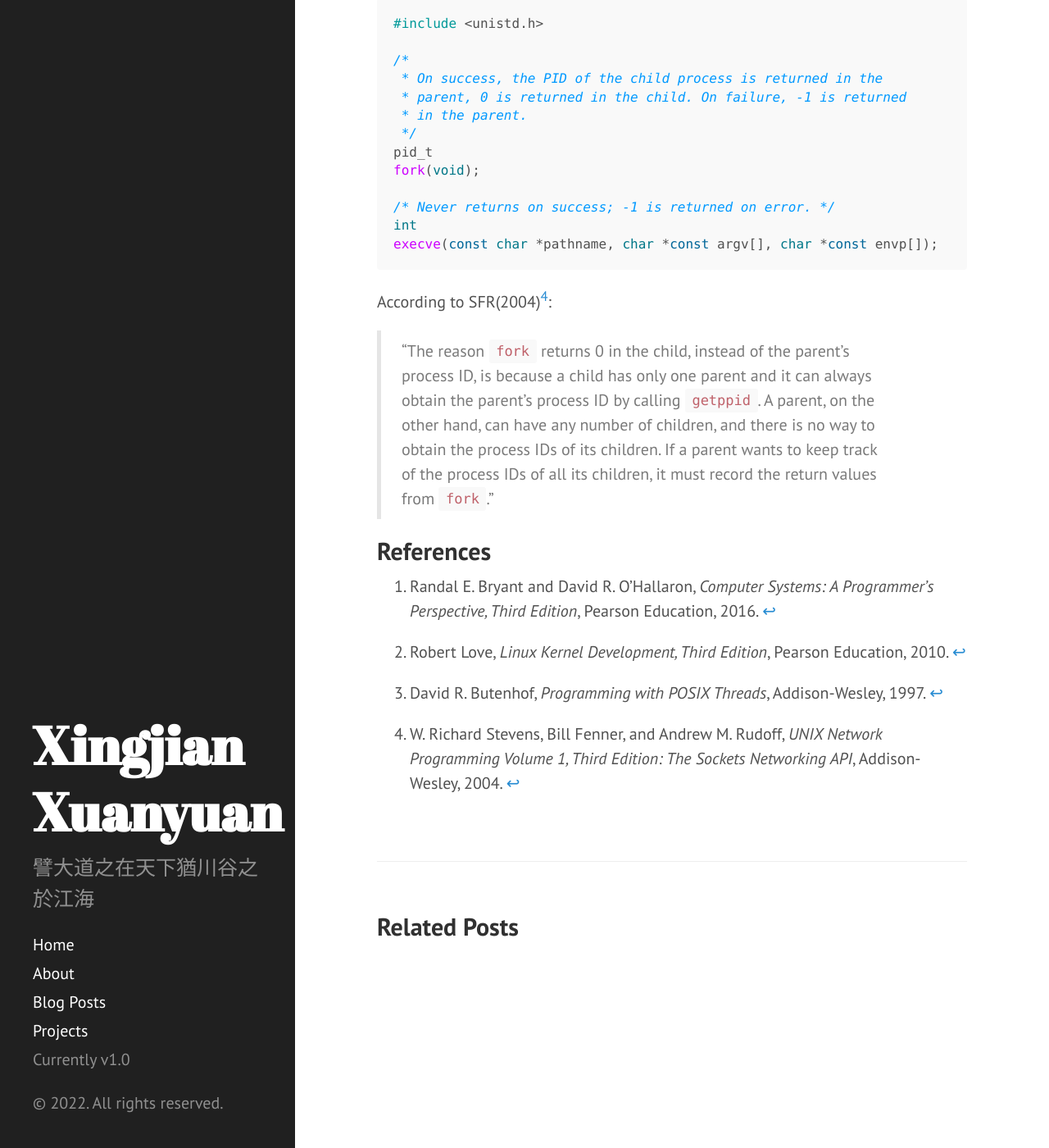
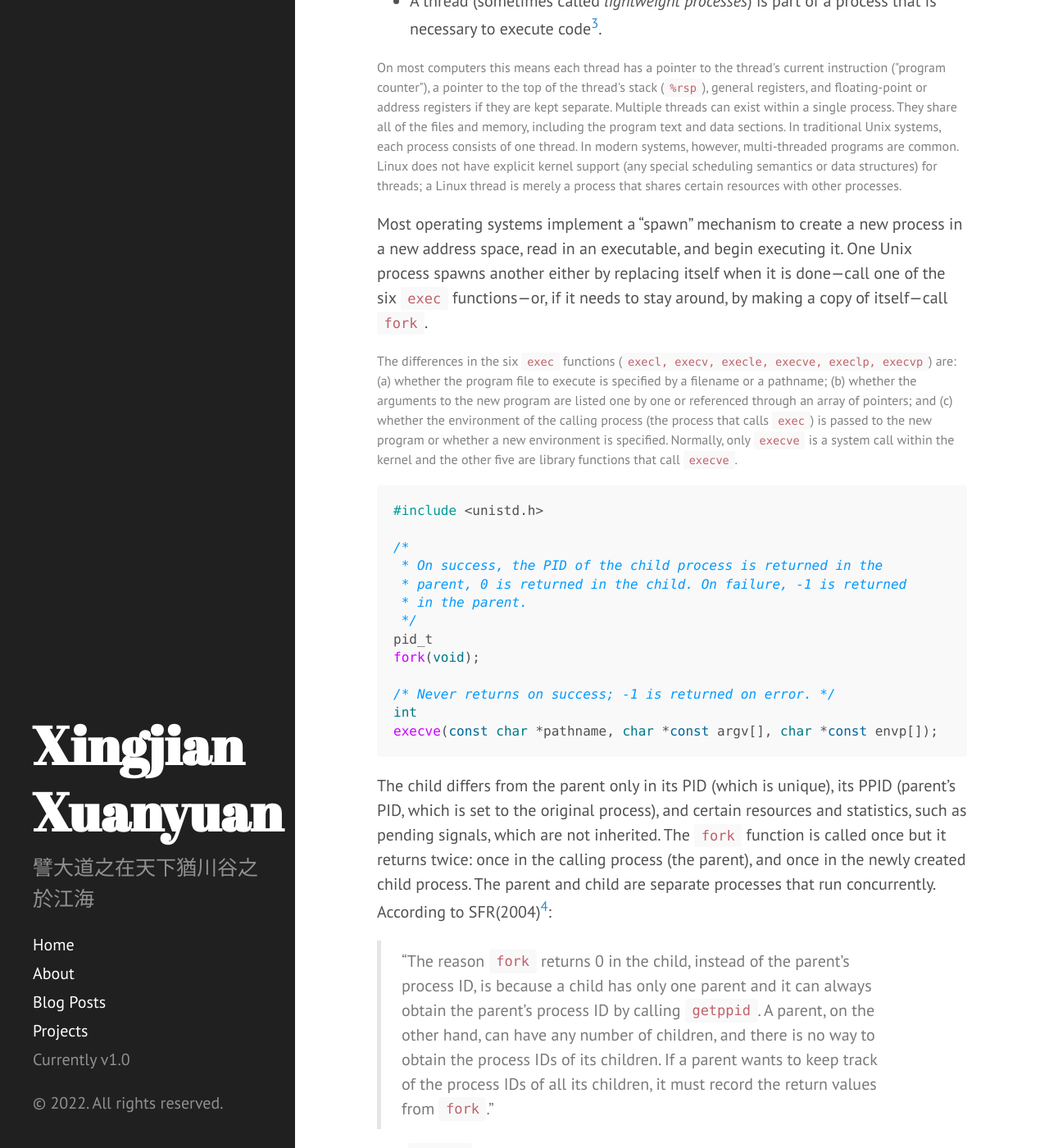
Before and after one commit to XingjianXuanyuan/XingjianXuanyuan.github.io, a Jekyll site: the page built from _posts/2021-12-25-fork-execve.md, in a window 1280 px wide and 1400 px high, scrolled down 1492 px. Shown: the whole window at 82% size. Built offline with Jekyll 4.4.1, drawn with Linux system fonts in a browser that asks for light colours; some of the changed text lies outside the part shown.

Commit message:
edit fork()

````diff
--- a/_posts/2021-12-25-fork-execve.md
+++ b/_posts/2021-12-25-fork-execve.md
@@ -20,6 +20,8 @@ The <a href="https://man7.org/linux/man-pages/index.html">Linux man pages</a> is
 
 <!-- excerpt-end -->
 
+The Linux **system calls**{: style="color: red"} (or *syscalls*) are the only means user applications have of interfacing with the kernel; they are the only legal entry point into the kernel other than exceptions and traps. In other words, the Linux kernel is concerned only with the system calls; it is important for the kernel to keep track of the potential use of a system call and keep the system call as general and flexible as possible. System calls are typically accessed via function calls defined in the **C library**{: style="color: red"}. The C library is used by all C programs and, because of C's nature, is easily wrapped by other programming languages for use in their programs.
+
 <br />
 ## Table of Contents
 {:.no_toc}
@@ -27,9 +29,9 @@ The <a href="https://man7.org/linux/man-pages/index.html">Linux man pages</a> is
 {:toc}
 <br />
 
-## Processes
+## The Concept of a Process
 
-"**Process**{: style="color: red"}" is viewed by many as one of the greatest abstraction in the history of computing. The notion of process provides us with the illusions that the program file we run, being the only objects in the system, has exclusive use of both the processor and the memory, and the processor executes the instructions in our program without interruption. The classic definition of a process is *an instance of a program in execution*[^1]. Processes are, however, more than just the executing program code (often called the **text section**{: style="color: red"} in Unix). They also include a set of resources such as open files and pending signals, internal operating system kernel data, processor state, a memory address space with one or more memory mappings, one or more **threads**{: style="color: red"} of execution (often shortened to *threads*), and a **data section**{: style="color: red"} containing global (as well as static) variables. The concepts of program, process, and thread might sometimes be confusing. To make clear:
+"**Process**{: style="color: red"}" is viewed by many as one of the greatest abstraction in the history of computing. The notion of process provides us with the illusions that the program file we run, being the only objects in the system, has exclusive use of both the processor and the memory, and the processor executes the instructions in our program without interruption. The classic definition of a process is *an instance of a program in execution*[^1]. Processes are more than just the executing program code (often called the **text section**{: style="color: red"} in Unix). They also include a set of resources such as open files and pending signals, internal operating system kernel data, processor state, a memory address space with one or more memory mappings, one or more **threads**{: style="color: red"} of execution (often shortened to *threads*), and a **data section**{: style="color: red"} containing global (as well as static) variables. The concepts of program, process, and thread might sometimes be confusing. To make clear:
 
 - A program itself is not a process; a process is an active program and related resources[^2].
 
@@ -37,6 +39,12 @@ The <a href="https://man7.org/linux/man-pages/index.html">Linux man pages</a> is
 
 <p style="color:gray; font-size:80%;">
 On most computers this means each thread has a pointer to the thread's current instruction ("program counter"), a pointer to the top of the thread's stack (<code>%rsp</code>), general registers, and floating-point or address registers if they are kept separate. Multiple threads can exist within a single process. They share all of the files and memory, including the program text and data sections. In traditional Unix systems, each process consists of one thread. In modern systems, however, multi-threaded programs are common. Linux does not have explicit kernel support (any special scheduling semantics or data structures) for threads; a Linux thread is merely a process that shares certain resources with other processes.
+</p>
+
+Most operating systems implement a "spawn" mechanism to create a new process in a new address space, read in an executable, and begin executing it. One Unix process spawns another either by replacing itself when it is done---call one of the six <code>exec</code> functions---or, if it needs to stay around, by making a copy of itself---call <code>fork</code>.
+
+<p style="color:gray; font-size:80%;">
+The differences in the six <code>exec</code> functions (<code>execl, execv, execle, execve, execlp, execvp</code>) are: (a) whether the program file to execute is specified by a filename or a pathname; (b) whether the arguments to the new program are listed one by one or referenced through an array of pointers; and (c) whether the environment of the calling process (the process that calls <code>exec</code>) is passed to the new program or whether a new environment is specified. Normally, only <code>execve</code> is a system call within the kernel and the other five are library functions that call <code>execve</code>.
 </p>
 
 ```c
@@ -55,9 +63,11 @@ int
 execve(const char *pathname, char *const argv[], char *const envp[]);
 ```
 
-According to SFR(2004)[^4]:
+The child differs from the parent only in its PID (which is unique), its PPID (parent's PID, which is set to the original process), and certain resources and statistics, such as pending signals, which are not inherited. The <code>fork</code> function is called once but it returns twice: once in the calling process (the parent), and once in the newly created child process. The parent and child are separate processes that run concurrently. According to SFR(2004)[^4]:
 
 > "The reason <code>fork</code> returns 0 in the child, instead of the parent's process ID, is because a child has only one parent and it can always obtain the parent's process ID by calling <code>getppid</code>. A parent, on the other hand, can have any number of children, and there is no way to obtain the process IDs of its children. If a parent wants to keep track of the process IDs of all its children, it must record the return values from <code>fork</code>."
+
+The <code>execve</code> function loads and runs the executable object file specified by the first argument with the argument list <code>argv</code> (a null-terminated array of pointers) and the environment variable list <code>envp</code> (a null-terminated array of pointers to name-value pairs). By convention, <code>argv[0]</code> is the name of the executable object file.
 
 ## References
 
````
Also changed, not shown: 1 other file.
